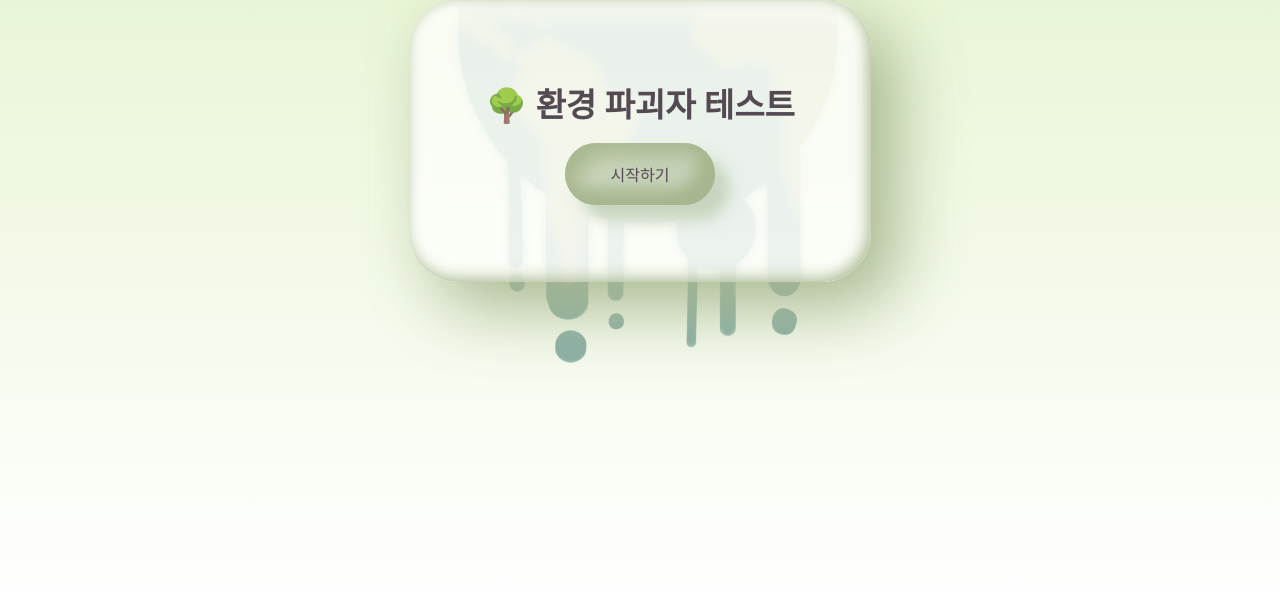
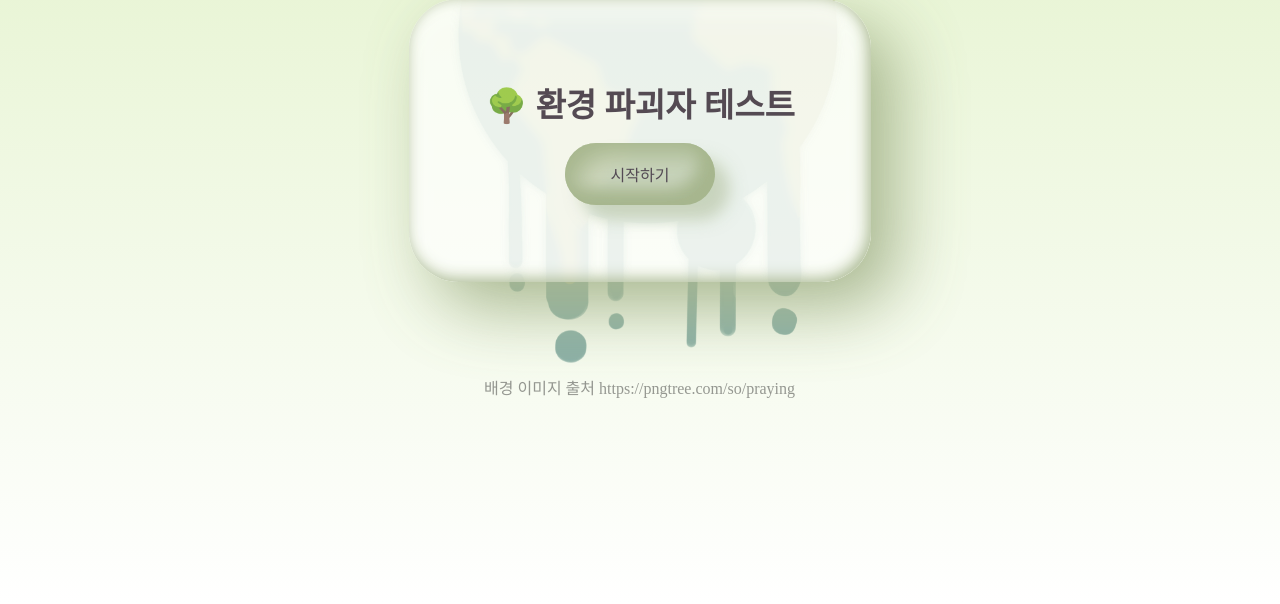
Before and after one commit to Yoonsun222/natureDestroyer_Back, a Django app: page / in a window 1280 px wide. Shown: the part 401-1005 px from the top of the page. Run offline with Django 3.2, Linux system fonts and the light colour scheme; some web fonts are replaced.

Commit message:
Update home.html

```diff
--- a/destroyer/destroyer_app/templates/home.html
+++ b/destroyer/destroyer_app/templates/home.html
@@ -7,4 +7,6 @@
         <h1> 🌳 환경 파괴자 테스트 </h1>
         <button class="btn" onclick="location.href='profile'"><p>시작하기</p></button>
     </div>
+    <p style="position: absolute;
+        bottom: 0; color:rgba(0,0,0,0.5)">배경 이미지 출처 https://pngtree.com/so/praying</p>
 {% endblock %}
```
